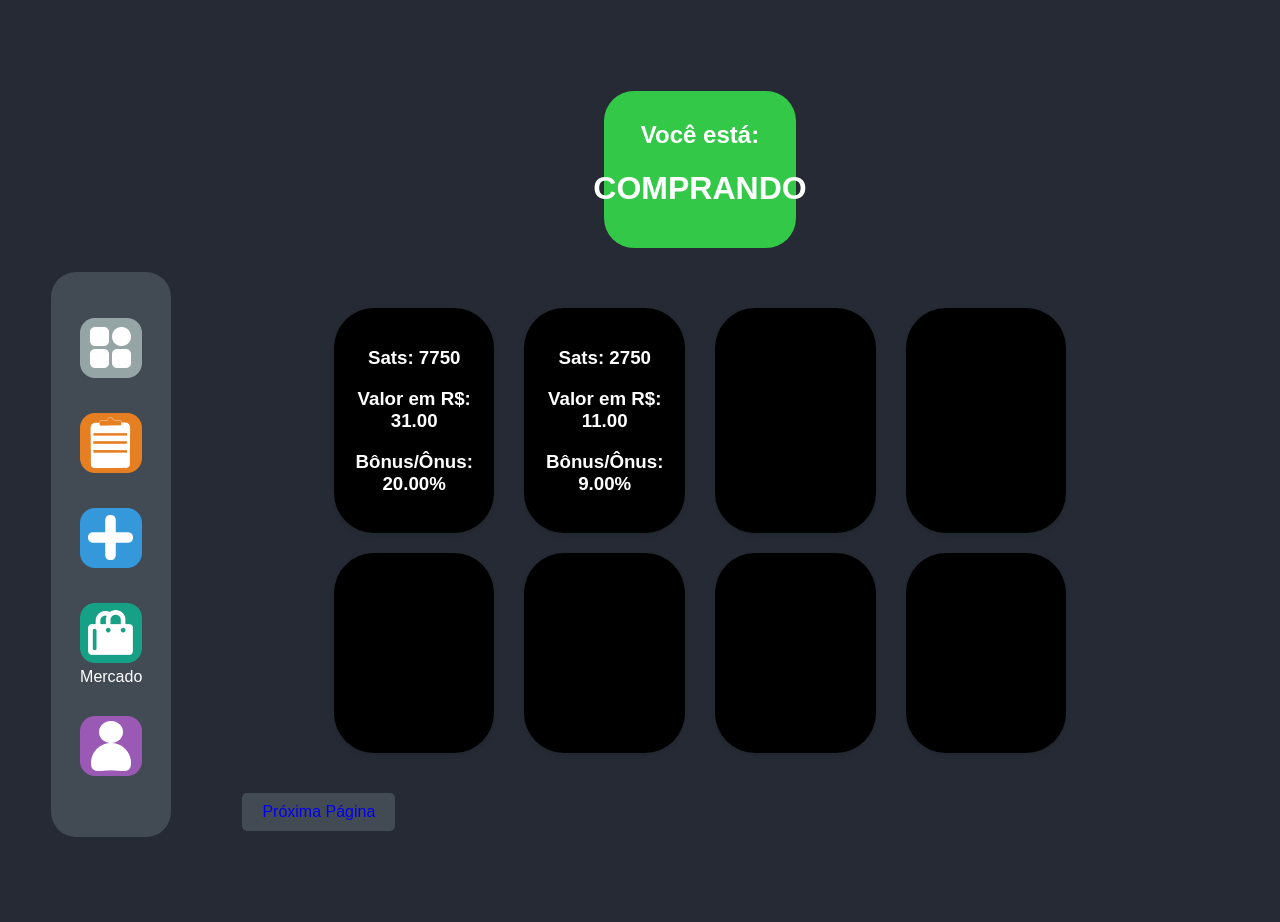
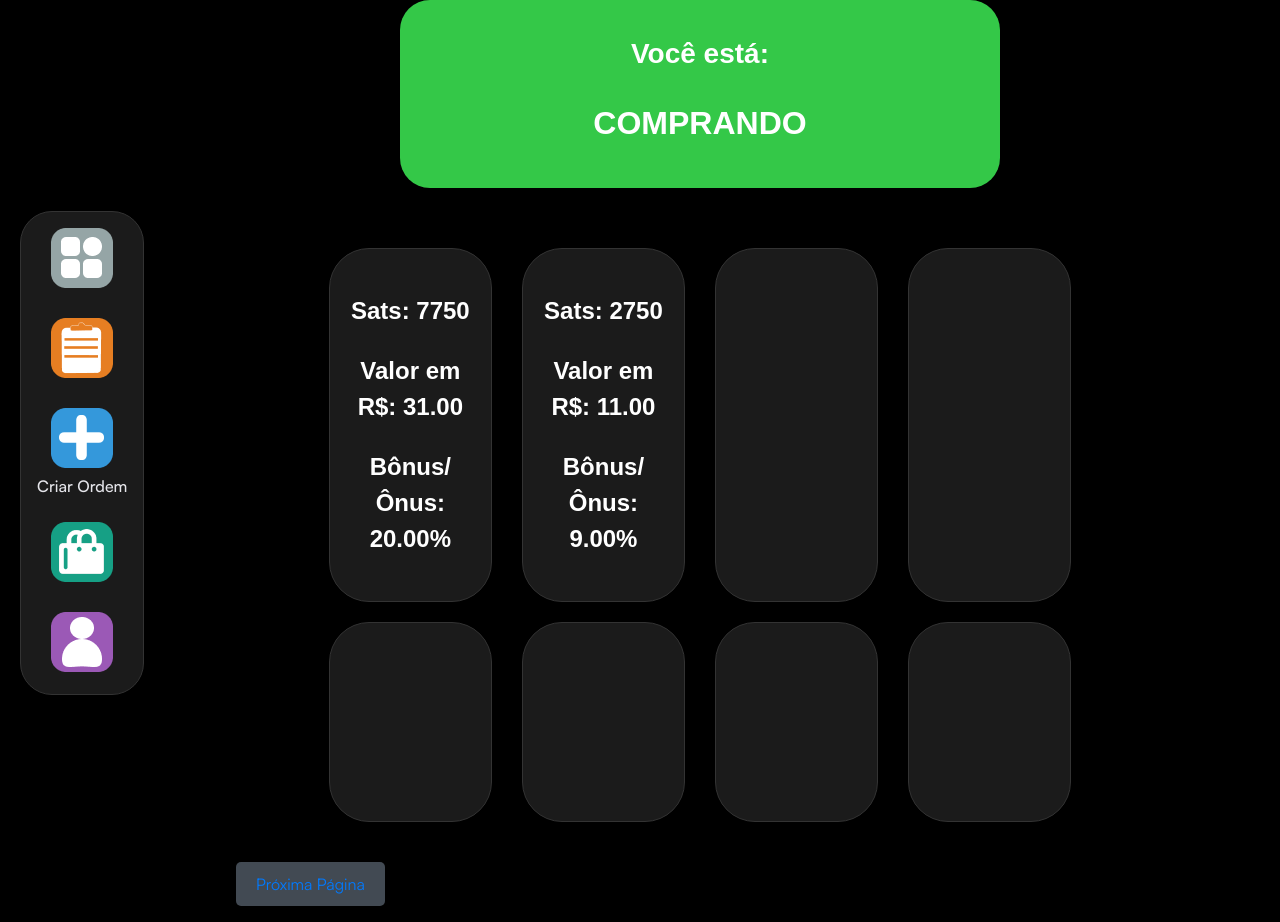
Before and after one commit to Ian-Marcel/BiPFiX, a PHP site: page /Mercado/mercadocompra.php in a window 1280 px wide. Run offline with PHP 8.4, Linux system fonts and the light colour scheme; data comes from the database, SQL or seed files in the repository; some web fonts are replaced.

Commit message:
mercado design atualizado

```diff
--- a/Mercado/mercado.css
+++ b/Mercado/mercado.css
@@ -1,49 +1,75 @@
-body{
-    background-color: #252A34;
-    font-family: 'Montserrat', sans-serif;
+html, body {
+	height: 100%;
+    margin: 0%;
+	padding: 0%;
+    display: grid;
+    place-items: center;
+	overflow-x: hidden;
+    background: #000000;
+	font-family: Satoshi-Variable, sans-serif;
+    color: #E5E5EA;
+	font-size: 1rem;
+	line-height: 1.5;
 }
-.menu-lateral {
-    display: flex;
-    width: 120px;
-    height: auto;
-    position: absolute;
-    position: fixed;
-    top: 30%;
-    left: 4%;
-    overflow: hidden;
-    background-color: #424A53;
-    border-radius: 25px;
-    padding: 20px 0;
-    align-items: center;
-    text-align: center;
-    justify-content: center;
+a {
+	text-decoration: none;
+	color: #007AFF;
 }
 
-.menu-lateral ul {
-    list-style: none;
-    padding: 0;
+/* FORTMATAÇÃO DE TEXTO */
+h1, h2, h3 {
+	font-family: Montserrat-Variable, sans-serif;
+}
+h1 {
+	font-size: 2rem;
 }
 
-.menu-lateral li {
-    padding: 10px;
-    text-align: center;
-    margin-bottom: 10px;
+h2 {
+	font-size: 1.75rem;
+}
+h3 {
+	font-size: 1.5rem;
 }
 
-.menu-lateral a {
-    text-decoration: none;
-    color: white;
-    display: block;
-    font-size: 18px;
-    position: relative;
-}
-.caixaprincipal {
-    display: flex;
-    flex-direction: column;
-    justify-content: center; /* Centraliza verticalmente */
-    height: 100vh; /* 100% da altura da viewport */
+p, span, label {
+	font-size: 1rem;
+	line-height: 1.5;
+	font-family: Satoshi-Variable, sans-serif;
+	font-weight: 500;
 }
 
+/* DOCK MENU */
+#dock{
+	position: fixed;
+	left: 0px;
+	color: #E5E5EA;
+	padding: 20px;
+	z-index: 999;
+	margin: auto;
+    display: grid;
+	place-items: center;
+}
+.dock {
+	background: rgba(34, 34, 34, 0.80);
+	border: solid 1px #333;
+	margin: 0px;
+	overflow: auto;
+	padding: 0px;
+	border-radius: 2rem;
+}
+.dock ul {
+	scroll-snap-type: x mandatory;
+	display: flex;
+    flex-direction: column;
+	gap: 1.5rem;
+	margin: 0px;
+	padding: 1rem;
+	scroll-padding: 1rem;
+}
+.dock li {
+	display: grid;
+	place-items: center;
+}
 .mercado-status {
     width: 100%;
     border-radius: 30px;
@@ -54,7 +80,7 @@ body{
     align-items: center;
 }
 .status-box {
-    width: 15%;
+    width: 50%;
     min-width: auto;
     color: white;
     background-color: #FF6961;
@@ -64,12 +90,10 @@ body{
     display: flex;
     padding: 10px;
 }
-
 .status-header {
     text-align: center;
     margin-bottom: 10px;
 }
-
 .status-markets {
     display: flex;
     flex-wrap: wrap;
@@ -91,10 +115,11 @@ body{
 }
 
 .market-block {
-    background-color: #000000;
+    background-color: rgba(34, 34, 34, 0.80);
     border-radius: 40px;
     color: #FFFFFF;
     height: auto;
+    border: solid 1px #333;
     padding: 20px;
     box-shadow: 0 2px 5px rgba(0, 0, 0, 0.1);
     text-align: center;
--- a/Mercado/mercadocompra.php
+++ b/Mercado/mercadocompra.php
@@ -11,39 +11,38 @@
     <title>BiPFiX - Mercado</title>
 </head>
 <body>
-    <div class="caixaprincipal">
-    <div style="border: 0px; background-color: #424A53;" class="menu-lateral">
+<header id="dock">
+            <nav class="dock">
                 <ul>
                     <li>
-                <a href="../Mais/" class="menu-item">
-                    <img src="../Design/Icons/Dock/Mais.png">
+                        <a href="../Mais/" class="APP" title="Mais">
+                            <img src="../Design/Icons/Dock/Mais.png" alt="MaisIMG">
                         </a>
                     </li>
                     <li>
-                <a href="#" class="menu-item">
-                    <img src="../Design/Icons/Dock/Suas ordens.png">
+                        <a href="../Suas Ordens/" class="APP" title="Suas Ordens">
+                            <img src="../Design/Icons/Dock/Suas ordens.png" alt="Suas_OrdensIMG">
                         </a>
                     </li>
                     <li>
-                <a href="../Criar Ordem" class="menu-item">
-                    <img src="../Design/Icons/Dock/Criar ordem.png">
+                        <a href="../Criar Ordem/" class="APP" title="Criar Ordem">
+                            <img src="../Design/Icons/Dock/Criar ordem.png" alt="Criar_OrdemIMG">
+                        </a>
+                        <span>Criar Ordem</span>
+                    </li>
+                    <li>
+                        <a href="../Mercado/" class="APP" title="Mercado">
+                            <img src="../Design/Icons/Dock/Mercado.png" alt="MercadoIMG">
                         </a>
                     </li>
                     <li>
-                <a href="../Mercado/" class="menu-item">
-                    <img src="../Design/Icons/Dock/Mercado.png">
-                </a>
-                <span style="color: white;">
-                    Mercado
-                </span>
-            </li>
-            <li>
-                <a href="../Conta/" class="menu-item">
-                    <img src="../Design/Icons/Dock/Conta.png">
+                        <a href="../Conta/" class="APP" title="Conta">
+                            <img src="../Design/Icons/Dock/Conta.png" alt="ContaIMG">
                         </a>
                     </li>
                 </ul>
-    </div>
+            </nav>
+        </header>
     <div class="conteudo-centralizado">
         <div class="mercado-status">
             <div style="background-color: #34C848" class="status-box">
@@ -68,6 +67,5 @@
             <a href="?page=<?php echo $currentPage + 1; ?>">Próxima Página</a>
         </div>
     </div>
-</div>
 </body>
 </html>
```
Also changed, not shown: Mercado/transaction.css (added, +124 -0 lines), Mercado/transaction.php (added, +70 -0 lines). Lines whose indentation alone changed are shown as unchanged.
